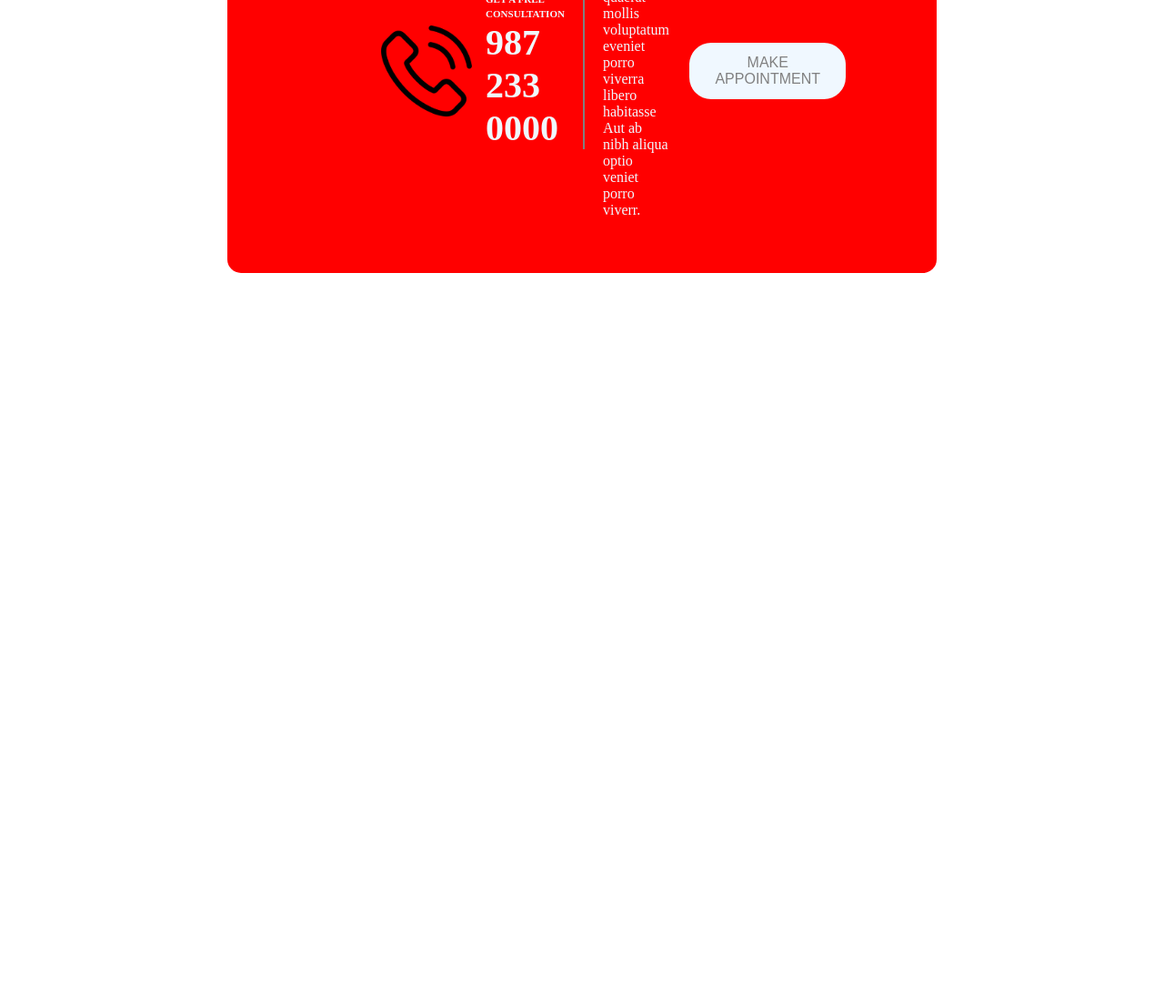
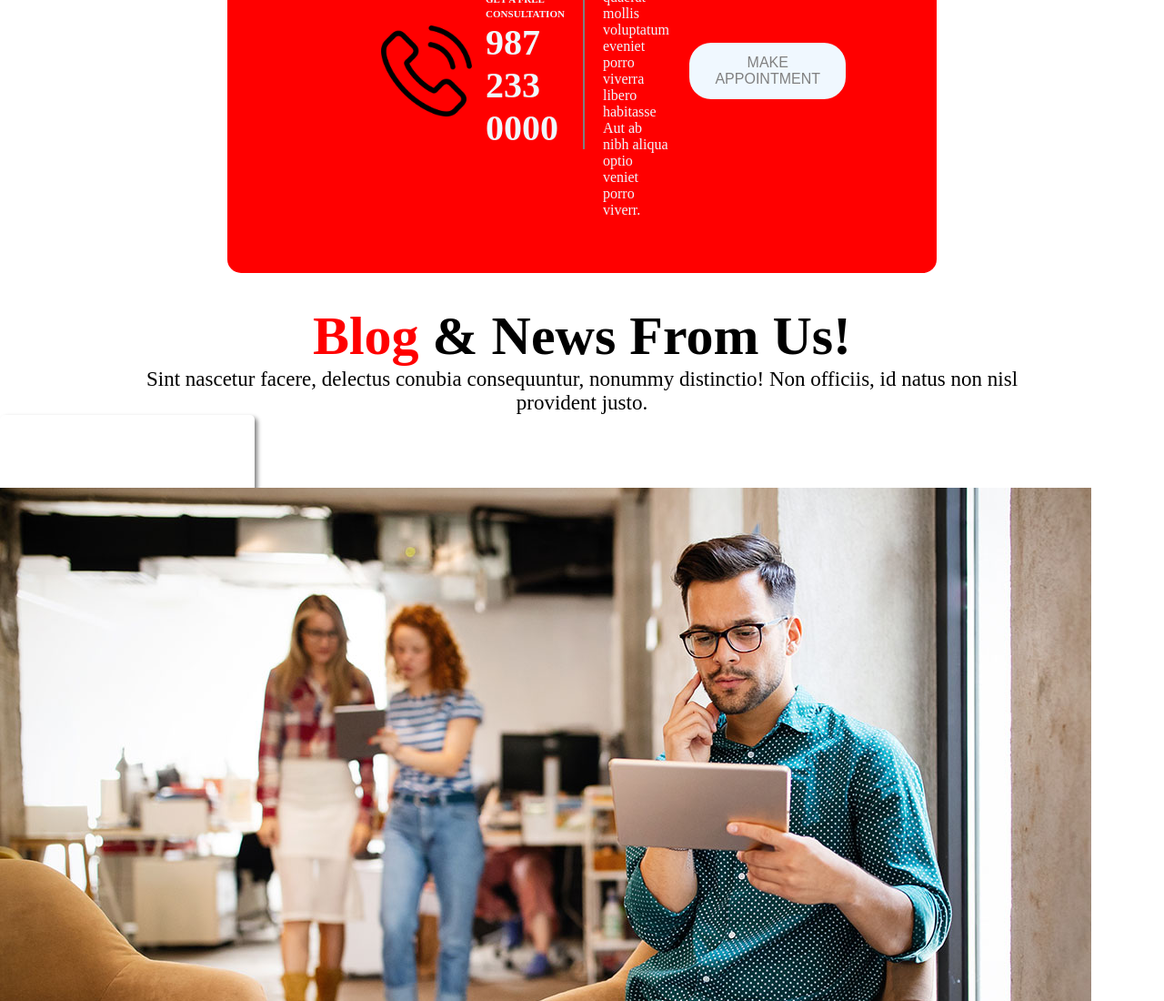
Before and after one commit to atikur28/number-5-project, a plain HTML site: page index.html in a window 1280 px wide. Shown: the part 1710-2810 px from the top of the page at 91% size. Before the commit the page ends 2010 px from the top, so only its background shows below. Drawn offline with Linux system fonts and the light colour scheme.

Commit message:
Blog Section Editing

```diff
--- a/index.html
+++ b/index.html
@@ -96,7 +96,20 @@
            </div>
         </section>
         <!-- blog section -->
+        <section class="blog">
+            <div class="blog-info">
+                <h1 class="blog-header"><span class="red">Blog</span> & News From Us!</h1>
+                <p class="blog-para">Sint nascetur facere, delectus conubia consequuntur, nonummy distinctio! Non officiis, id natus non nisl <br> provident justo.</p>
+            </div>
 
+            <div class="blog-boxes">
+                <div class="box blog-detail">
+                   <img src="./image/blog-1.jpg" alt="" class="box-img2">
+                   <h2 class="box-header">Maxime rhoncus aliquet sint <br> eu accusantium illum.</h2>
+                   <p class="blog-">Malesuada error laudantium quibusdam, <br> voluptas recusandae, corporis nec, metus <br> numquam, facilis, nascetur?.....</p>box-para
+                </div>
+            </div>
+        </section>
     </main>
     <footer>
 
--- a/style.css
+++ b/style.css
@@ -209,3 +209,17 @@
 }
 /* Appointment Section Ends */
 /* Blog Section Starts */
+.blog-header{
+    font-size: 60px;
+    font-weight: bold;
+}
+.blog-para{
+    font-size: 23px;
+}
+.blog-info{
+    text-align: center;
+    padding-top: 35px;
+}
+.blog-detail{
+    text-align: left;
+}
```
